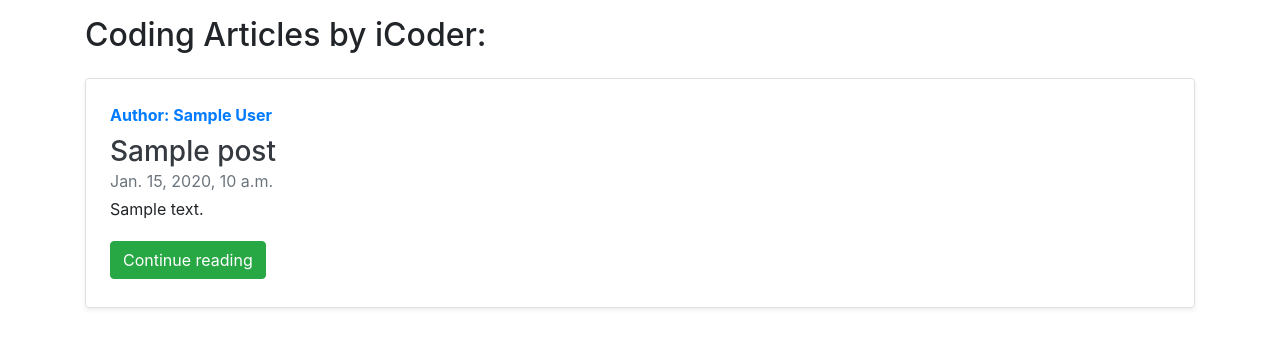
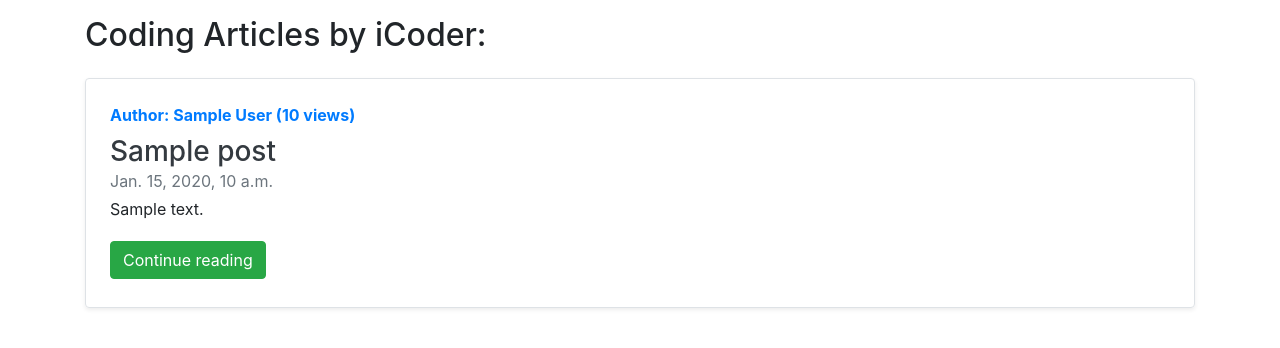
Before and after one commit to dheeth/iCoder-blog-django, a Django app: template templates/blog/blogHome.html in a window 1280 px wide. Shown: the part 56-404 px from the top of the page. Run offline with Django 3.2, Linux system fonts and the light colour scheme; the template is opened without the code that fills it: most values are stand-ins (such as "Sample title", 1, 10 or a date in 2020); some libraries are stand-ins or nearby versions.

Commit message:
Added View Counter for blog posts

```diff
--- a/blog/models.py
+++ b/blog/models.py
@@ -10,6 +10,7 @@ class Post(models.Model):
     content = models.TextField()
     author = models.CharField(max_length=100)
     slug = models.CharField(max_length=130)
+    views = models.IntegerField(default=0)
     timeStamp = models.DateTimeField(blank=True)
 
     def __str__(self):
--- a/blog/views.py
+++ b/blog/views.py
@@ -12,6 +12,8 @@ def blogHome(request):
 
 def blogPost(request, slug):
     post = Post.objects.filter(slug = slug).first()
+    post.views = post.views + 1
+    post.save()
     # Get the comments on the post
     comments = Comment.objects.filter(post=post, parent=None) # To count only comments
     replies = Comment.objects.filter(post=post).exclude(parent=None) # To get the replies & used exclude because we want the comments which have some parent to be considered as replies and parent != none gives error
--- a/templates/blog/blogHome.html
+++ b/templates/blog/blogHome.html
@@ -18,7 +18,7 @@ Array.from(previews).forEach((element)=>{
     {% for post in allPosts %}
     <div class="row no-gutters border rounded overflow-hidden flex-md-row my-4 shadow-sm h-md-250 position-relative">
         <div class="col p-4 d-flex flex-column position-static">
-            <strong class="d-inline-block mb-2 text-primary">Author: <a href="/about">{{ post.author }}</a></strong>
+            <strong class="d-inline-block mb-2 text-primary">Author: <a href="/about">{{ post.author }}</a> ({{post.views}} views)</strong>
             <h3 class="mb-0"><a class="text-dark" href="/blog/{{ post.slug }}">{{ post.title }}</a></h3>
             <div class="mb-1 text-muted">{{ post.timeStamp }}</div>
             <p class="card-text mb-auto"><div class="preview">{{ post.content|safe | truncatechars:500 }}</div></p>
--- a/templates/blog/blogPost.html
+++ b/templates/blog/blogPost.html
@@ -8,7 +8,7 @@
 {% load extras %}
 <div class="container my-3">
     <h2 class="blog-post-title">{{ post.title }}</h2>
-    <p class="blog-post-meta">{{ post.timeStamp }} by <a href="/about">{{ post.author }}</a></p>
+    <p class="blog-post-meta">{{ post.timeStamp }} by <a href="/about">{{ post.author }}</a> <span>({{ post.views }} Views)</span></p>
     <p>{{ post.content|safe }}</p>
     <hr>
 </div>
```
Also changed, not shown: blog/migrations/0004_post_views.py (added), db.sqlite3.
